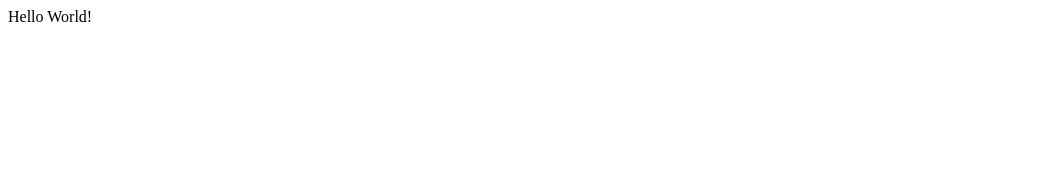
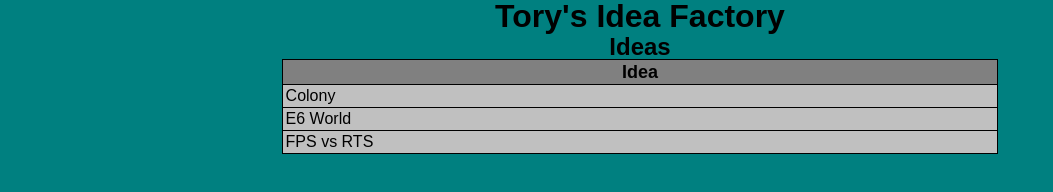
Before and after one commit to KnTenshi/ideaFactory, a plain HTML site: page index.html in a window 1280 px wide. Shown: the whole page, without its empty margins (0-1053 px from the left). Drawn offline with Linux system fonts and the light colour scheme.

Commit message:
Set up initial static website.

```diff
--- /dev/null
+++ b/css/cssReset.css
@@ -0,0 +1,48 @@
+/* http://meyerweb.com/eric/tools/css/reset/
+   v2.0 | 20110126
+   License: none (public domain)
+*/
+
+html, body, div, span, applet, object, iframe,
+h1, h2, h3, h4, h5, h6, p, blockquote, pre,
+a, abbr, acronym, address, big, cite, code,
+del, dfn, em, img, ins, kbd, q, s, samp,
+small, strike, strong, sub, sup, tt, var,
+b, u, i, center,
+dl, dt, dd, ol, ul, li,
+fieldset, form, label, legend,
+table, caption, tbody, tfoot, thead, tr, th, td,
+article, aside, canvas, details, embed,
+figure, figcaption, footer, header, hgroup,
+menu, nav, output, ruby, section, summary,
+time, mark, audio, video {
+	margin: 0;
+	padding: 0;
+	border: 0;
+	font-size: 100%;
+	font: inherit;
+	vertical-align: baseline;
+}
+/* HTML5 display-role reset for older browsers */
+article, aside, details, figcaption, figure,
+footer, header, hgroup, menu, nav, section {
+	display: block;
+}
+body {
+	line-height: 1;
+}
+ol, ul {
+	list-style: none;
+}
+blockquote, q {
+	quotes: none;
+}
+blockquote:before, blockquote:after,
+q:before, q:after {
+	content: '';
+	content:none;
+}
+table {
+	border-collapse: collapse;
+	corder-spacing: 0;
+}
--- /dev/null
+++ b/css/index.css
@@ -0,0 +1,38 @@
+table {
+	margin:3px;
+	border-collapse:collapse;
+}
+
+table, th, td {
+	border:1px solid black;
+}
+
+th, td {
+	padding:3px;
+}
+
+th {
+	font-family:Arial, Helvetica, sans-serif;
+	font-weight:bold;
+	font-size:large;
+	background:Gray;
+}
+
+td {
+	font-family:Arial, Helvetica, sans-serif;
+	font-weight:normal;
+	font-size:medium;
+	background:Silver;
+}
+
+table > caption {
+	font-family:Arial, Helvetica, sans-serif;
+	font-weight:bold;
+	font-size:x-large;
+}
+
+table#ideaList {
+	width:80%;
+	margin-left:10%;
+	margin-right:10%;
+}
--- /dev/null
+++ b/css/website.css
@@ -0,0 +1,28 @@
+div#content {
+	width:70%;
+	margin-left:15%;
+	margin-right:15%;
+	height:100%;
+	float:none;
+	clear:none;
+}
+
+body {
+	background:Teal;
+}
+
+header {
+	width:70%;
+	margin-left:15%;
+	margin-right:15%;
+	height:100%;
+	float:none;
+	clear:none;
+}
+
+header > h1 {
+	font-family:Arial, Helvetica, sans-serif;
+	font-weight:bold;
+	font-size:xx-large;
+	text-align:center;
+}
--- a/index.html
+++ b/index.html
@@ -1 +1,35 @@
-<html><head><title>Test</title></head><body>Hello World!</body></html>
+<!DOCTYPE html>
+<html>
+	<head>
+		<title>Tory's Idea Factory</title>
+		<link rel="stylesheet" type="text/css" href="css/cssReset.css" />
+		<link rel="stylesheet" type="text/css" href="css/website.css" />
+		<link rel="stylesheet" type="text/css" href="css/index.css" />
+	</head>
+	<body>
+		<header>
+			<h1>Tory's Idea Factory</h1>
+		</header>
+		<div id="content">
+			<table id="ideaList">
+				<caption>Ideas</caption>
+				<thead>
+					<tr>
+						<th>Idea</th>
+					</tr>
+				</thead>
+				<tbody>
+					<tr>
+						<td>Colony</td>
+					</tr>
+					<tr>
+						<td>E6 World</td>
+					</tr>
+					<tr>
+						<td>FPS vs RTS</td>
+					</tr>
+				</tbody>
+			</table>
+		</div>
+	</body>
+</html>
```
